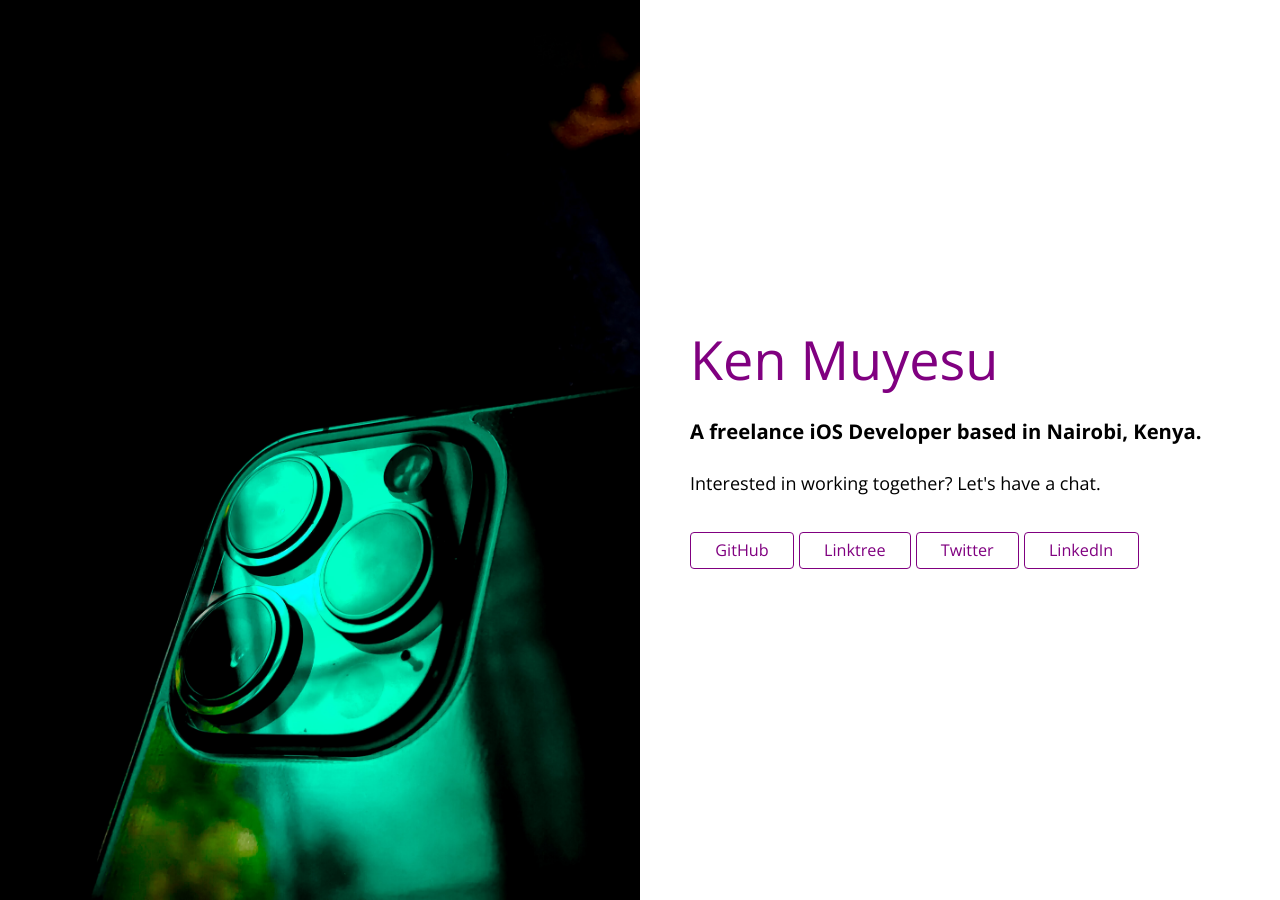
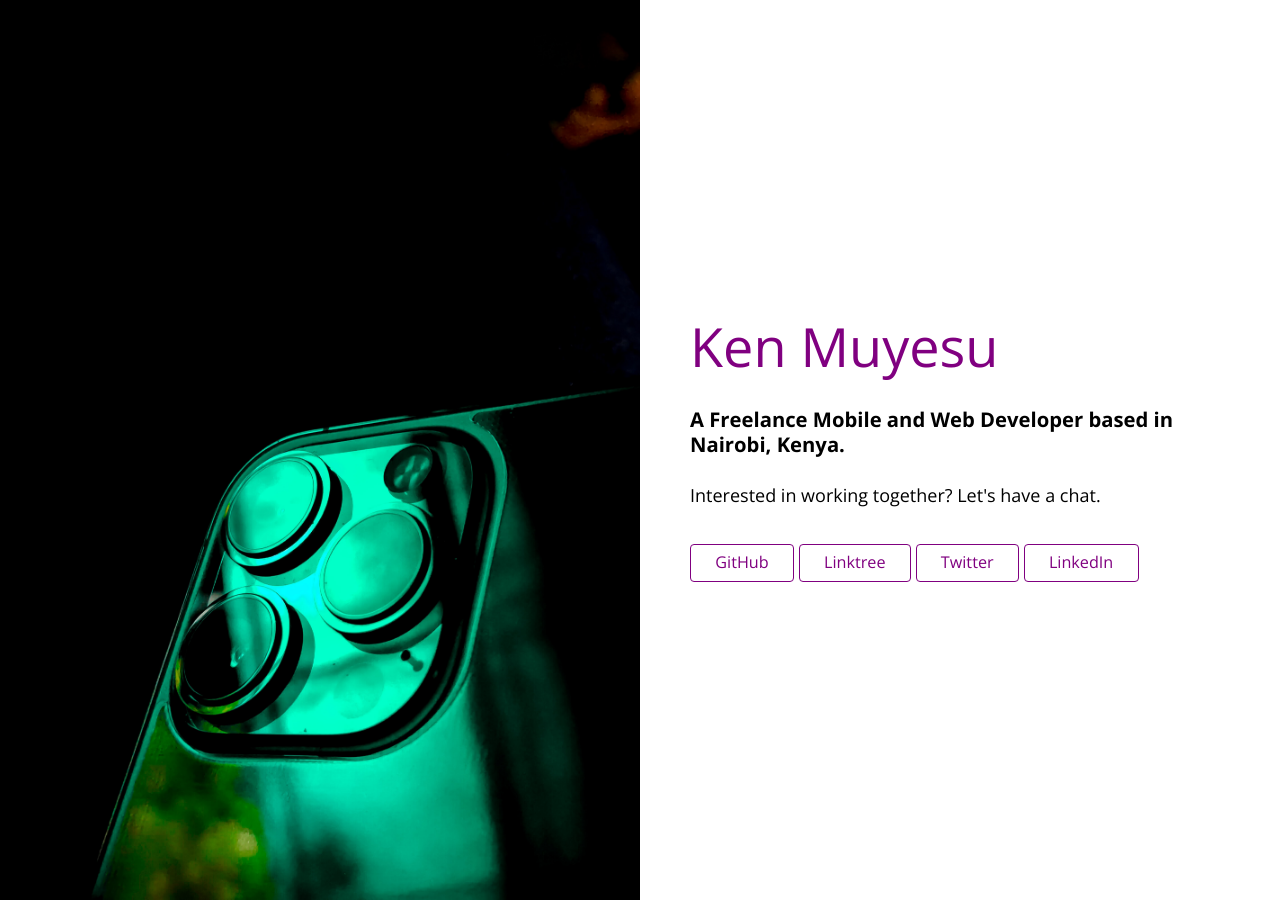
Before and after one commit to citixenken/citixenken.github.io, a Jekyll site: the page built from index.html, in a window 1280 px wide. Built offline with Jekyll 4.4.1, drawn with Linux system fonts in a browser that asks for light colours.

Commit message:
Update _config.yml
minor edits

```diff
--- a/_config.yml
+++ b/_config.yml
@@ -2,7 +2,7 @@
 title: Ken Muyesu
 
 # Description of your website. This is used for social sharing.
-description:  A freelance iOS Developer based in Nairobi, Kenya.
+description:  A Freelance Mobile and Web Developer based in Nairobi, Kenya.
 
 # A brief blurb about yourself
 content: Interested in working together? Let's have a chat.
```
